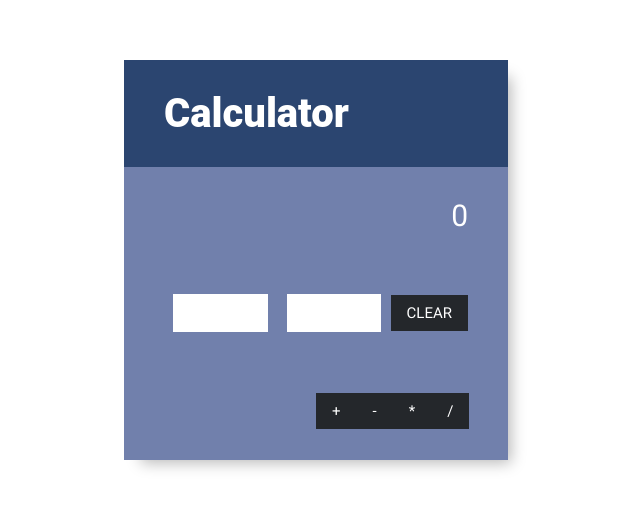
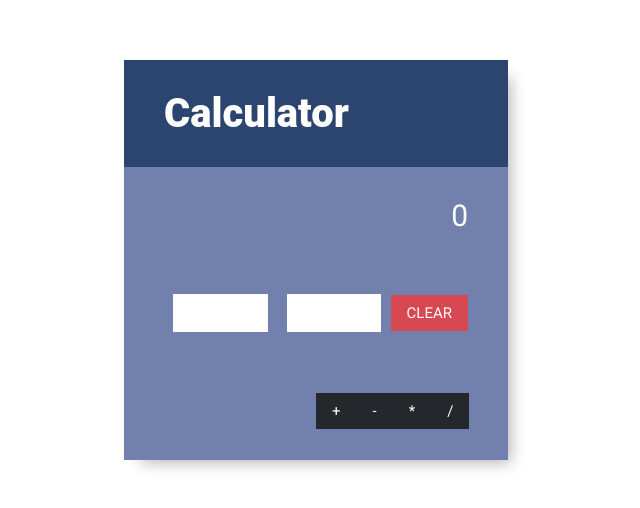
Before and after one commit to siberii/react-calculator, a React (Create React App) app: page / in a window 1280 px wide. Shown: the part 140-648 px from the top of the page, without its empty margins (324-964 px from the left). Built offline with nearby package versions, Linux system fonts and the light colour scheme; a web font is replaced by a local one.

Commit message:
Fix clear button not clearing result

```diff
--- a/src/Components/Button/Button.tsx
+++ b/src/Components/Button/Button.tsx
@@ -12,13 +12,15 @@ export class Button extends Component<IButtonProp, IButtonState> {
     render(): JSX.Element {
         const {handleClick, children} = this.props;
 
+        const value = children ? children.toString() : '';
         return (
             <div>
                 <button
                     type='button'
                     className='button'
                     onClick={handleClick}
-                    value={children ? children.toString() : ''}
+                    value={value}
+                    style={this.getColorStyle(value)}
                 >
                     {children}
                 </button>
--- a/src/Components/Calculator/Calculator.tsx
+++ b/src/Components/Calculator/Calculator.tsx
@@ -54,7 +54,8 @@ export class Calculator extends React.Component<
     handleClear = () => {
         this.setState({
             num1: null,
-            num2: null
+            num2: null,
+            result: 0
         });
     };
 
```
